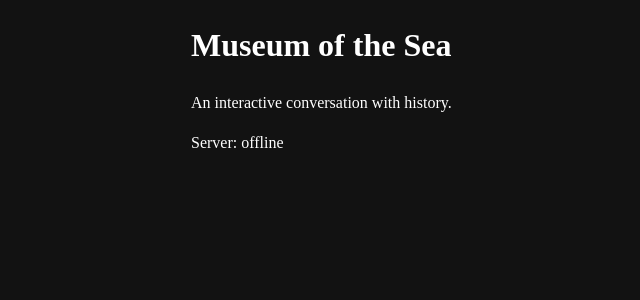
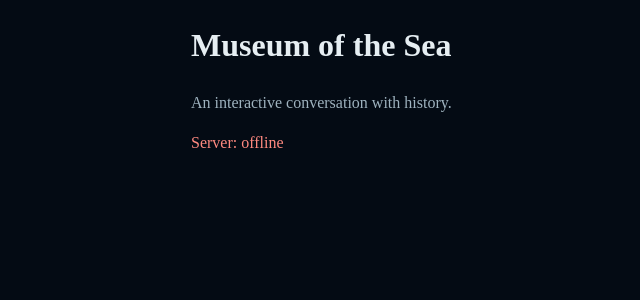
Before and after one commit to ak25-dev-fullstack/museom_of_the_sea, a React (Vite) app in the folder client/: page / in a window 1280 px wide. Shown: the top 300 px of the page, without its empty margins (65-705 px from the left). Built offline with nearby package versions, Linux system fonts and the light colour scheme; no server answers.

Commit message:
Add the semantic tokens

```diff
--- a/client/src/styles/index.css
+++ b/client/src/styles/index.css
@@ -11,6 +11,16 @@
   --gold-dark: #d97706;
   --focus-cyan: #7dd3fc;
   --focus-flow: rgba(56, 189, 248, 0.4);
+
+
+  /* Semantic tokens */
+  --color-bg: var(--bg-abyss);
+  --color-surface: #0b1d35;
+  --color-text: #e6eef2;
+  --color-muted: #9fb3bf;
+  --color-accent: var(--focus-cyan);
+  --color-ok: #6fd39e;
+  --color-error: #ff8a80;
 }
 
 
```
